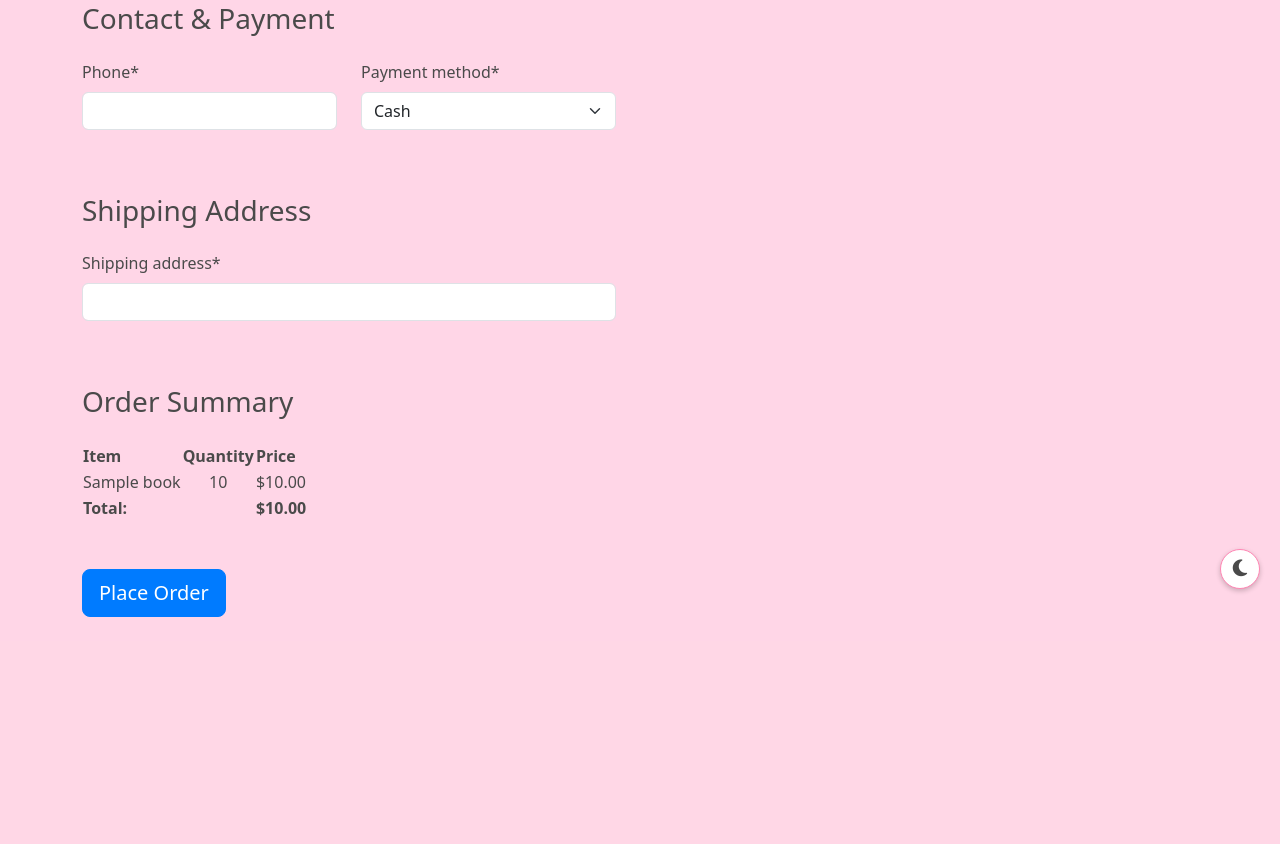
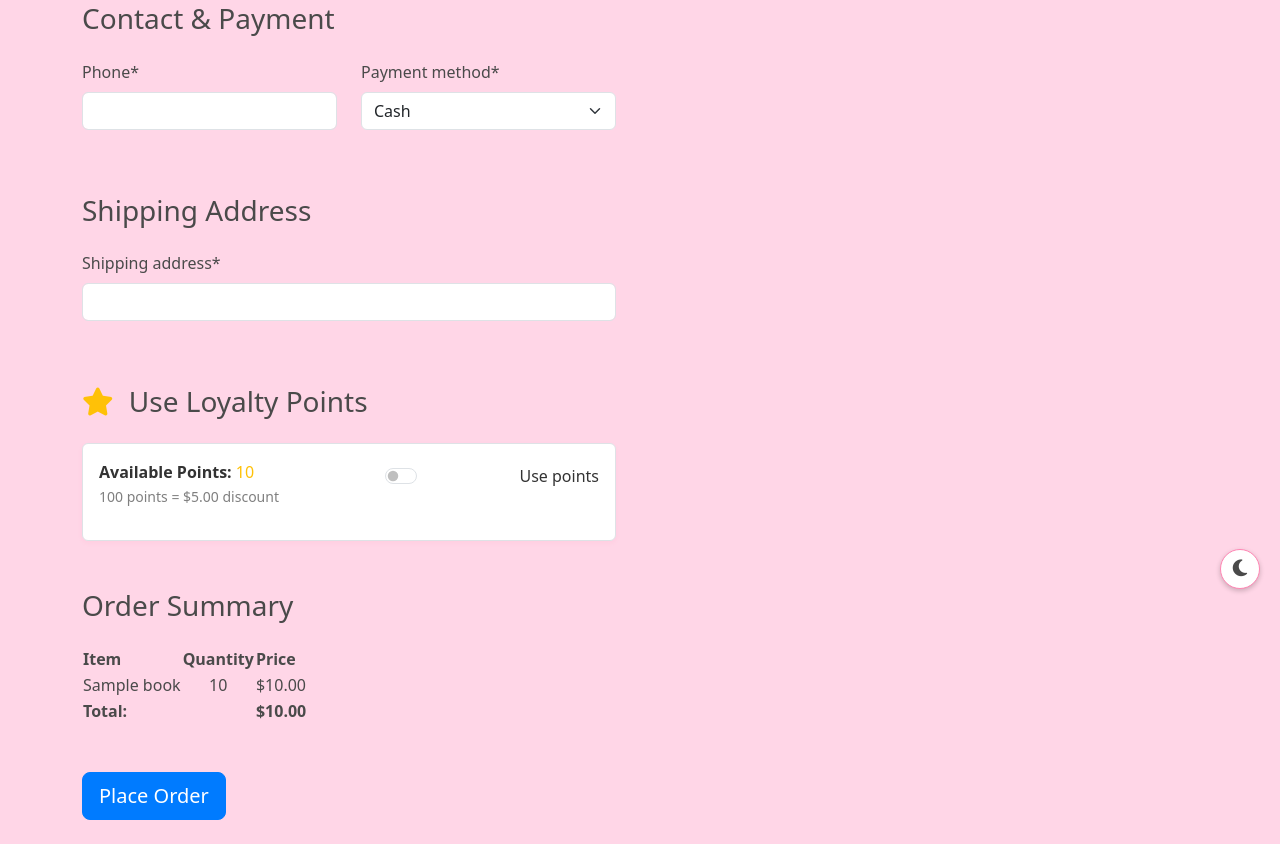
Before and after one commit to zafrinkaisar7/Bookstore, a Django app: page /checkout/ in a window 1280 px wide. Shown: the part 191-1035 px from the top of the page. Before the commit the page ends 808 px from the top, so only its background shows below. Run offline with Django 5.2, Linux system fonts and the light colour scheme; a user stored in the database is signed in; tables that the repository leaves empty hold one stand-in row (values such as "Sample post"); some libraries are stand-ins or nearby versions.

Commit message:
actionable dashboard and points added

```diff
--- a/customers/models.py
+++ b/customers/models.py
@@ -11,6 +11,63 @@ class Customer(models.Model):
 
     def __str__(self):
         return self.user.username
+
+    def add_points(self, points, description="", order=None):
+        """Add points to customer and create transaction record"""
+        self.points += points
+        self.save()
+        PointsTransaction.objects.create(
+            customer=self,
+            points=points,
+            transaction_type="earned",
+            description=description,
+            order=order,
+        )
+
+    def spend_points(self, points, description="", order=None):
+        """Spend points from customer and create transaction record"""
+        if self.points >= points:
+            self.points -= points
+            self.save()
+            PointsTransaction.objects.create(
+                customer=self,
+                points=-points,
+                transaction_type="spent",
+                description=description,
+                order=order,
+            )
+            return True
+        return False
+
+
+class PointsTransaction(models.Model):
+    TRANSACTION_TYPES = [
+        ("earned", "Earned"),
+        ("spent", "Spent"),
+        ("bonus", "Bonus"),
+        ("expired", "Expired"),
+    ]
+
+    customer = models.ForeignKey(
+        Customer, on_delete=models.CASCADE, related_name="points_transactions"
+    )
+    points = models.IntegerField()  # Positive for earned, negative for spent
+    transaction_type = models.CharField(max_length=10, choices=TRANSACTION_TYPES)
+    description = models.CharField(max_length=255)
+    order = models.ForeignKey(
+        "orders.Order",
+        on_delete=models.SET_NULL,
+        null=True,
+        blank=True,
+        related_name="points_transactions",
+    )
+    created_at = models.DateTimeField(auto_now_add=True)
+
+    class Meta:
+        ordering = ["-created_at"]
+
+    def __str__(self):
+        return f"{self.customer.user.username} - {self.points} points ({self.transaction_type})"
 
 
 class Cart(models.Model):
--- a/customers/urls.py
+++ b/customers/urls.py
@@ -5,4 +5,5 @@ urlpatterns = [
     path("cart/", views.cart, name="cart"),
     path("books/<int:pk>/add-to-cart/", views.add_to_cart, name="add_to_cart"),
     path("books/<int:pk>/update-quantity/", views.update_quantity, name="update_quantity"),
+    path("dashboard/", views.points_dashboard, name="points_dashboard"),
 ]
--- a/orders/forms.py
+++ b/orders/forms.py
@@ -6,3 +6,5 @@ class CheckoutForm(forms.Form):
     phone = forms.CharField(max_length=20)
     shipping_address = forms.CharField(max_length=255)
     payment_method = forms.ChoiceField(choices=Order.payment_choices)
+    use_points = forms.BooleanField(required=False, initial=False)
+    points_to_use = forms.IntegerField(required=False, min_value=0, initial=0)
--- a/orders/views.py
+++ b/orders/views.py
@@ -1,5 +1,7 @@
 from django.shortcuts import render, redirect
 from django.contrib.auth.decorators import login_required
+from django.contrib import messages
+from decimal import Decimal
 from .forms import CheckoutForm
 from customers.models import Cart, Customer
 from .models import Order, OrderItem
@@ -21,6 +23,25 @@ def checkout(request):
                 customer.phone = form.cleaned_data["phone"]
                 customer.save()
 
+            # Handle points redemption
+            points_discount = Decimal("0")
+            points_used = 0
+
+            if (
+                form.cleaned_data.get("use_points")
+                and form.cleaned_data.get("points_to_use", 0) > 0
+            ):
+                points_to_use = form.cleaned_data["points_to_use"]
+                if points_to_use <= customer.points:
+                    # Calculate discount (100 points = $5 discount)
+                    points_discount = Decimal(points_to_use) / Decimal(
+                        "20"
+                    )  # 100 points = $5, so 1 point = $0.05
+                    points_used = points_to_use
+                else:
+                    messages.error(request, "You don't have enough points for this redemption.")
+                    return render(request, "orders/checkout.html", {"form": form, "cart": cart})
+
             # Create order
             order = Order.objects.create(
                 customer=customer,
@@ -28,18 +49,45 @@ def checkout(request):
                 payment_method=form.cleaned_data["payment_method"],
             )
 
-            # Create order items from cart
+            # Create order items from cart and calculate total
+            total_order_value = Decimal("0")
             for cart_item in cart.items.all():
+                item_total = cart_item.book.price * cart_item.quantity
+                total_order_value += item_total
+
                 OrderItem.objects.create(
                     order=order,
                     book=cart_item.book,
                     quantity=cart_item.quantity,
                     price=cart_item.book.price,
-                    total_price=cart_item.book.price * cart_item.quantity,
+                    total_price=item_total,
                 )
 
                 # delete the cart item
                 cart_item.delete()
+
+            # Apply points discount if used
+            if points_used > 0:
+                customer.spend_points(
+                    points_used, f"Points redemption for Order #{order.id}", order=order
+                )
+                messages.success(
+                    request, f"You saved ${points_discount:.2f} using {points_used} points!"
+                )
+
+            # Award points based on order value (1 point per $1 spent)
+            points_earned = int(total_order_value)
+            if points_earned > 0:
+                customer.add_points(
+                    points_earned, f"Purchase reward for Order #{order.id}", order=order
+                )
+                messages.success(
+                    request, f"Congratulations! You earned {points_earned} loyalty points!"
+                )
+
+            # Mark order as completed
+            order.status = "completed"
+            order.save()
 
             return redirect("order_confirmation", order_id=order.id)
     else:
--- a/templates/orders/checkout.html
+++ b/templates/orders/checkout.html
@@ -20,6 +20,46 @@
                   <h3 class="mb-4">Shipping Address</h3>
                   {{ form.shipping_address|as_crispy_field }}
                </div>
+
+               <!-- Points Redemption Section -->
+               {% if user.customer_profile.points > 0 %}
+                  <div class="form-section mb-5">
+                     <h3 class="mb-4">
+                        <i class="fas fa-star text-warning me-2"></i>
+                        Use Loyalty Points
+                     </h3>
+                     <div class="card border-warning">
+                        <div class="card-body">
+                           <div class="row align-items-center mb-3">
+                              <div class="col-md-6">
+                                 <p class="mb-0">
+                                    <strong>Available Points:</strong>
+                                    <span class="text-warning">{{ user.customer_profile.points }}</span>
+                                 </p>
+                                 <small class="text-muted">100 points = $5.00 discount</small>
+                              </div>
+                              <div class="col-md-6 text-end">
+                                 <div class="form-check form-switch">{{ form.use_points|as_crispy_field }}</div>
+                              </div>
+                           </div>
+
+                           <div id="points-input" style="display: none;">
+                              <div class="row">
+                                 <div class="col-md-8">{{ form.points_to_use|as_crispy_field }}</div>
+                                 <div class="col-md-4">
+                                    <div class="d-grid">
+                                       <button type="button"
+                                               class="btn btn-outline-warning btn-sm"
+                                               onclick="useMaxPoints()">Use Max</button>
+                                    </div>
+                                 </div>
+                              </div>
+                              <div id="discount-preview" class="mt-2"></div>
+                           </div>
+                        </div>
+                     </div>
+                  </div>
+               {% endif %}
             </div>
 
             <div class="order-summary mb-5">
@@ -62,4 +102,63 @@
          </form>
       </div>
    </div>
+
+   <script>
+      // Points redemption functionality
+      const usePointsCheckbox = document.getElementById('id_use_points');
+      const pointsInput = document.getElementById('points-input');
+      const pointsToUseInput = document.getElementById('id_points_to_use');
+      const discountPreview = document.getElementById('discount-preview');
+      const availablePoints = {{ user.customer_profile.points|default:0 }};
+
+      usePointsCheckbox.addEventListener('change', function() {
+         if (this.checked) {
+            pointsInput.style.display = 'block';
+            updateDiscountPreview();
+         } else {
+            pointsInput.style.display = 'none';
+            pointsToUseInput.value = 0;
+            discountPreview.innerHTML = '';
+         }
+      });
+
+      pointsToUseInput.addEventListener('input', updateDiscountPreview);
+
+      function updateDiscountPreview() {
+         const pointsToUse = parseInt(pointsToUseInput.value) || 0;
+         if (pointsToUse > 0) {
+            const discount = (pointsToUse / 20).toFixed(2); // 100 points = $5, so 1 point = $0.05
+            discountPreview.innerHTML = `
+               <div class="alert alert-info">
+                  <i class="fas fa-info-circle me-2"></i>
+                  You will save <strong>$${discount}</strong> using ${pointsToUse} points
+               </div>
+            `;
+         } else {
+            discountPreview.innerHTML = '';
+         }
+      }
+
+      function useMaxPoints() {
+         pointsToUseInput.value = availablePoints;
+         updateDiscountPreview();
+      }
+
+      // Form validation
+      document.querySelector('form').addEventListener('submit', function(e) {
+         if (usePointsCheckbox.checked) {
+            const pointsToUse = parseInt(pointsToUseInput.value) || 0;
+            if (pointsToUse > availablePoints) {
+               e.preventDefault();
+               alert('You cannot use more points than you have available.');
+               return false;
+            }
+            if (pointsToUse <= 0) {
+               e.preventDefault();
+               alert('Please enter a valid number of points to use.');
+               return false;
+            }
+         }
+      });
+   </script>
 {% endblock content %}
--- a/templates/snippets/navbar.html
+++ b/templates/snippets/navbar.html
@@ -17,6 +17,12 @@
                         <a class="nav-link" href="{% url 'book_list' %}">Books</a>
                      </li>
                      {% if not user.is_superuser %}
+                        <li class="nav-item">
+                           <a class="nav-link" href="{% url 'points_dashboard' %}">
+                              <i class="fas fa-star text-warning me-1"></i>
+                              Points ({{ user.customer_profile.points|default:0 }})
+                           </a>
+                        </li>
                         <li class="nav-item">
                            <a class="nav-link" href="{% url 'cart' %}">Cart ({{ user.cart.total_items|default:0 }})</a>
                         </li>
```
Also changed, not shown: customers/views.py (+66 -3 lines), templates/customers/points_dashboard.html (added, +224 -0 lines), customers/migrations/0003_pointstransaction.py (added).
